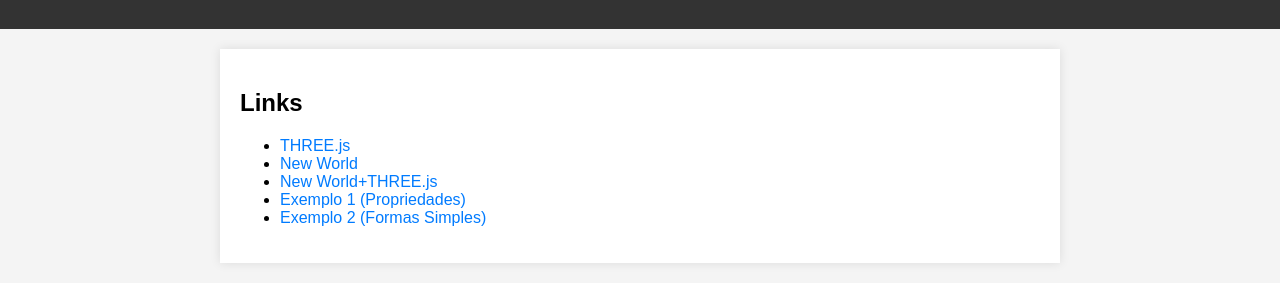
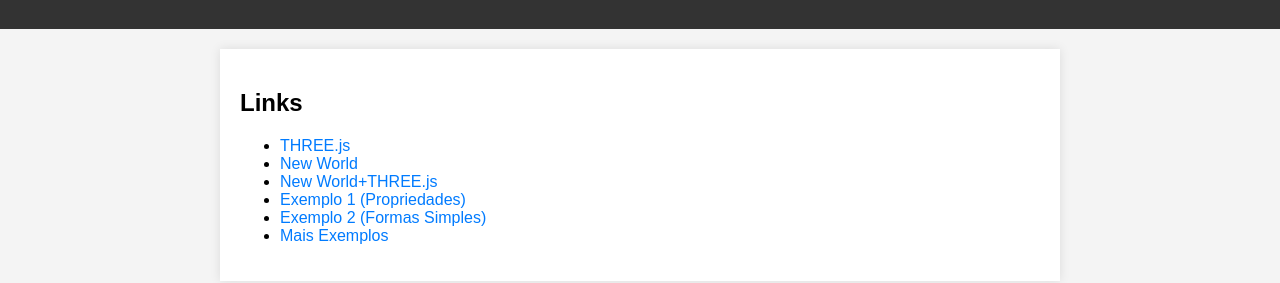
Before and after one commit to ASRSQ/cannon-examples, a website: page index.html in a window 1280 px wide. Shown: the part 71-354 px from the top of the page. Drawn offline with Linux system fonts and the light colour scheme.

Commit message:
link cannon-es

```diff
--- a/index.html
+++ b/index.html
@@ -51,6 +51,7 @@
             <li><a href="/new_world_3js.html" target="_blank">New World+THREE.js</a></li>
             <li><a href="/exemplo1.html" target="_blank">Exemplo 1 (Propriedades)</a></li>
             <li><a href="/formas.html" target="_blank">Exemplo 2 (Formas Simples)</a></li>
+            <li><a href="https://pmndrs.github.io/cannon-es/" target="_blank">Mais Exemplos</a></li>
             <!-- Adicione mais links conforme necessário -->
         </ul>
     </section>
```
